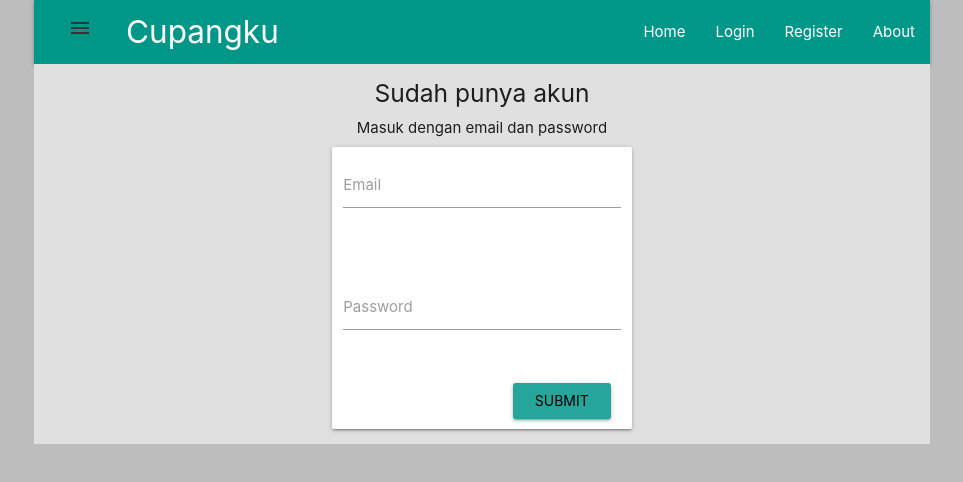
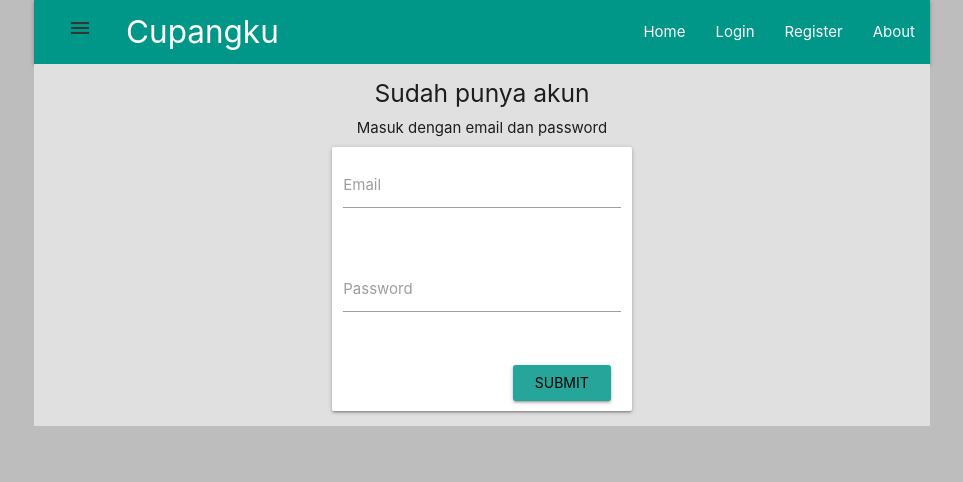
Before and after one commit to paperon26/cupangku-dev, a React (Create React App) app: page /login in a window 1280 px wide. Shown: the top 482 px of the page, without its empty margins (158-1121 px from the left). Built offline with nearby package versions, Linux system fonts and the light colour scheme.

Commit message:
add form-input

```diff
--- /dev/null
+++ b/src/components/form-input/FormInput.comp.jsx
@@ -0,0 +1,12 @@
+import React from 'react'
+
+const Forminput = ({ handleChange, label, labelFor, ...otherProps }) => (
+  <div className="row">
+    <div className="input-field col s12">
+      <input onChange={handleChange} {...otherProps} />
+      <label for={labelFor}>{label}</label>
+    </div>
+  </div>
+)
+
+export default Forminput
--- a/src/components/login-form/Login.comp.jsx
+++ b/src/components/login-form/Login.comp.jsx
@@ -2,6 +2,7 @@ import React from 'react'
 import M from 'materialize-css'
 
 import './Login.style.css'
+import Forminput from '../form-input/FormInput.comp'
 
 class LoginComp extends React.Component {
   constructor(props) {
@@ -35,7 +36,33 @@ class LoginComp extends React.Component {
         <span className="col s12 center">Masuk dengan email dan password</span>
 
         <form className="col s12 card-panel" onSubmit={this.handleSubmit}>
-          <div className="row">
+
+          <Forminput
+            id="email"
+            type="email"
+            name="email"
+            value={this.state.email}
+            handleChange={this.handleChange}
+            className="validate"
+            label="Email"
+            labelFor="email"
+            required
+          />
+
+          <Forminput
+            id="password"
+            type="password"
+            name="password"
+            value={this.state.password}
+            handleChange={this.handleChange}
+            className="validate"
+            label="Password"
+            labelFor="password"
+            required
+            />
+
+
+          {/* <div className="row">
             <div className="input-field col s12">
               <input
                 id="email"
@@ -48,8 +75,9 @@ class LoginComp extends React.Component {
               <label for="email">Email</label>
               <span className="helper-text" data-error="format email salah" data-success="format email benar" ></span>
             </div>
-          </div >
-          <div className="row">
+          </div > */}
+
+          {/* <div className="row">
             <div className="input-field col s12">
               <input
                 id="password"
@@ -61,7 +89,7 @@ class LoginComp extends React.Component {
                 required />
               <label for="password">Password</label>
             </div>
-          </div>
+          </div> */}
 
           <input type="submit" value="Submit" id="validate" className="btn waves-effect waves-light right" />
         </form>
```
